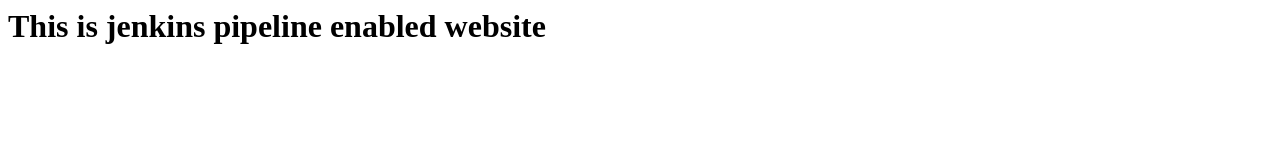
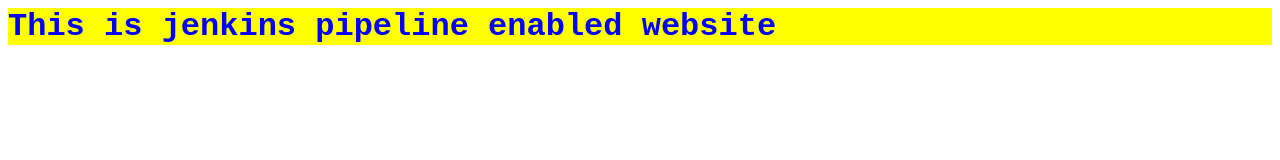
Before and after one commit to vjdevopsdemo/Jenkinsstatic, a plain HTML site: page index.html in a window 1280 px wide. Drawn offline with Linux system fonts and the light colour scheme.

Commit message:
second-commit

```diff
--- /dev/null
+++ b/index.css
@@ -0,0 +1,5 @@
+h1{
+    background-color: yellow;
+    color: blue;
+    font-family: 'Courier New', Courier, monospace;
+}
--- a/index.html
+++ b/index.html
@@ -1,6 +1,7 @@
 <html>
     <head>
         <title>Jenkins Website</title>
+        <link href="index.css" rel="stylesheet">
     </head>
     <body>
             <h1>This is jenkins pipeline enabled website</h1>
```
